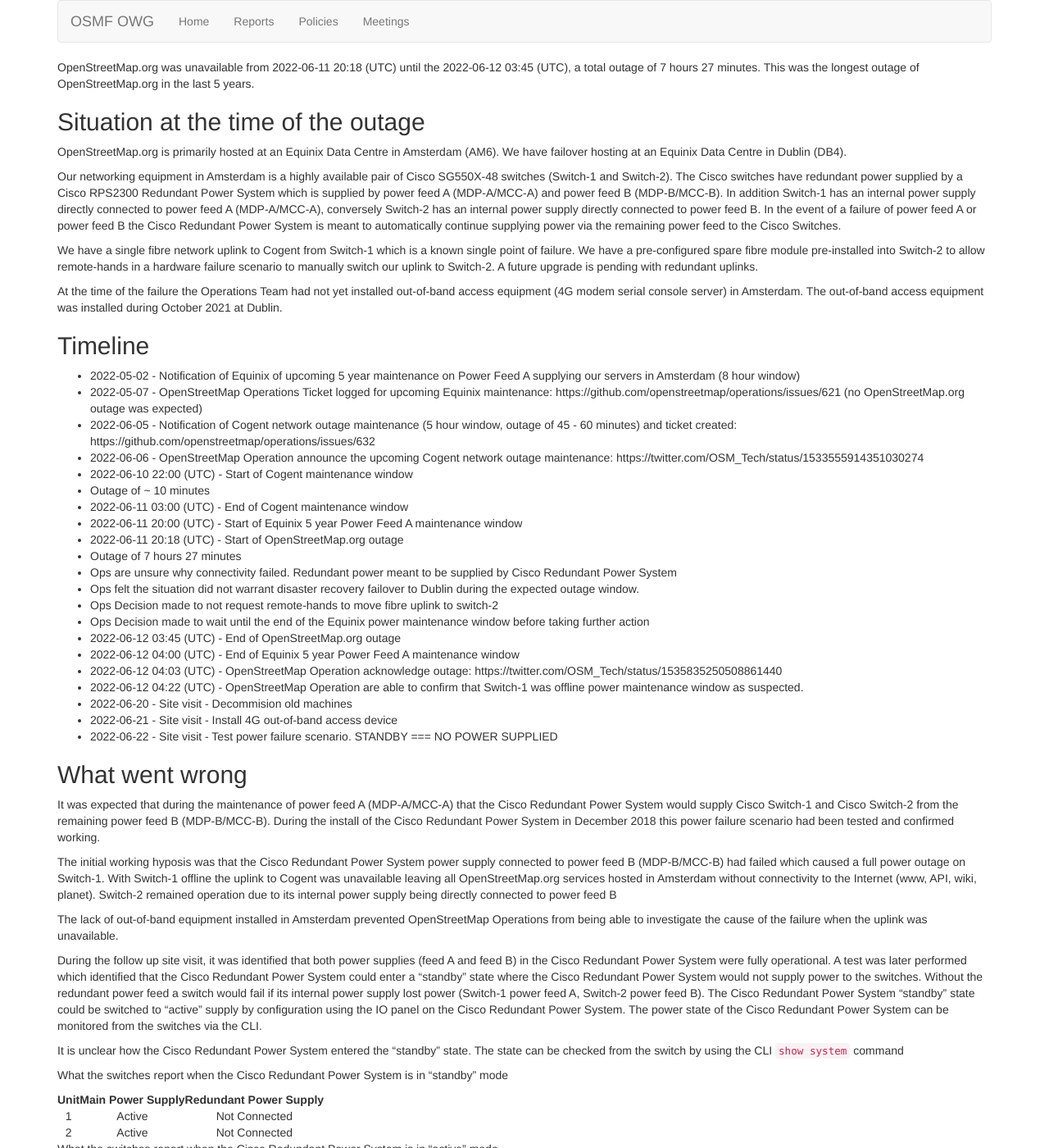
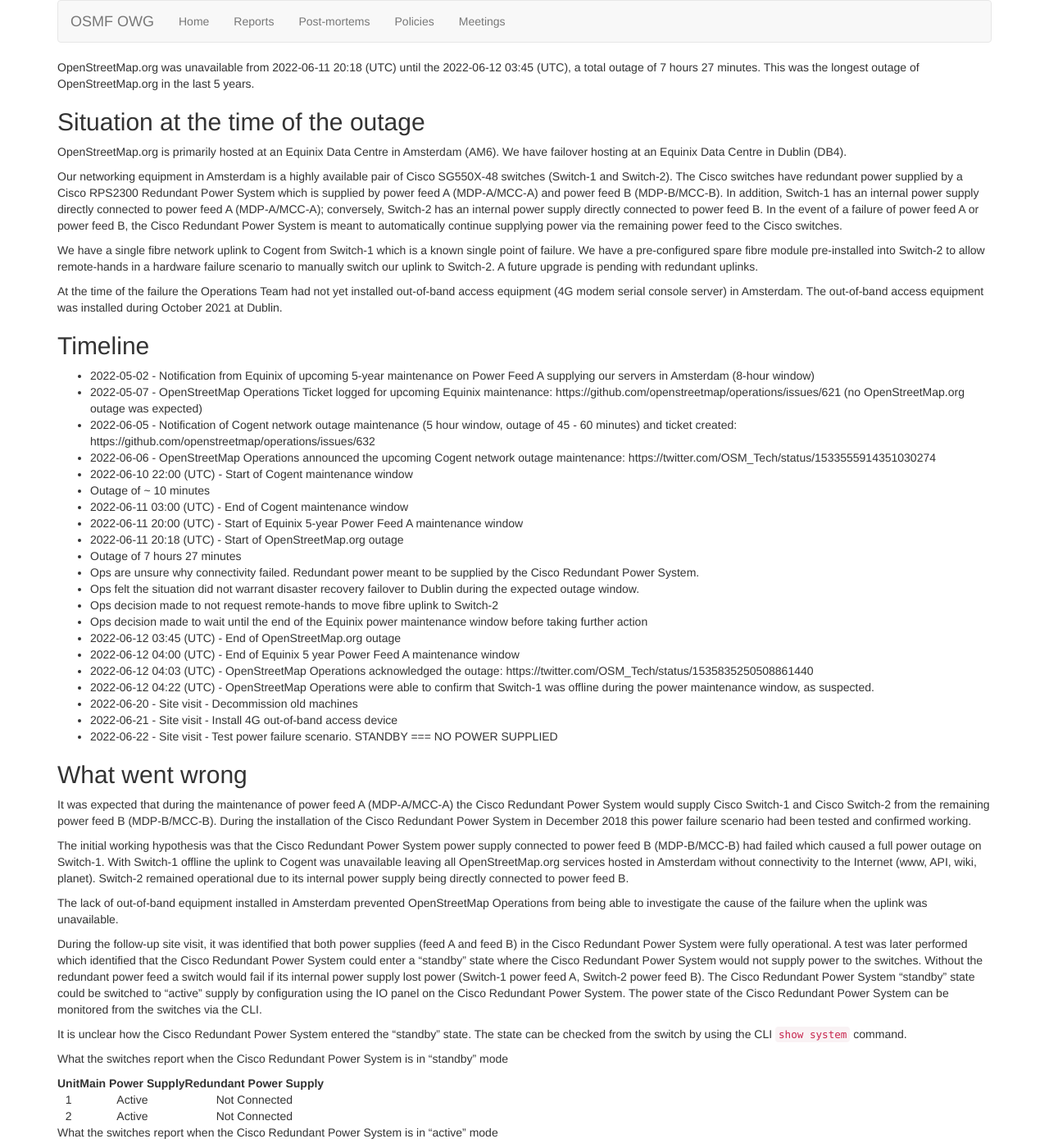
Before and after one commit to openstreetmap/owg-website, a Jekyll site: the page built from 2022/07/20/post-mortem.md, in a window 1280 px wide and 1400 px high. Shown: the whole window at 82% size. Built offline with Jekyll 4.4.1, drawn with Linux system fonts in a browser that asks for light colours; some of the changed text lies outside the part shown.

Commit message:
Add post-mortems section. Minor copy edits of Post-Mortems

```diff
--- a/2022/07/20/post-mortem.md
+++ b/2022/07/20/post-mortem.md
@@ -8,7 +10,7 @@
 
 OpenStreetMap.org is primarily hosted at an Equinix Data Centre in Amsterdam (AM6). We have failover hosting at an Equinix Data Centre in Dublin (DB4).
 
-Our networking equipment in Amsterdam is a highly available pair of Cisco SG550X-48 switches (Switch-1 and Switch-2). The Cisco switches have redundant power supplied by a Cisco RPS2300 Redundant Power System which is supplied by power feed A (MDP-A/MCC-A) and power feed B (MDP-B/MCC-B). In addition Switch-1 has an internal power supply directly connected to power feed A (MDP-A/MCC-A), conversely Switch-2 has an internal power supply directly connected to power feed B.  In the event of a failure of power feed A or power feed B the Cisco Redundant Power System is meant to automatically continue supplying power via the remaining power feed to the Cisco Switches.
+Our networking equipment in Amsterdam is a highly available pair of Cisco SG550X-48 switches (Switch-1 and Switch-2). The Cisco switches have redundant power supplied by a Cisco RPS2300 Redundant Power System which is supplied by power feed A (MDP-A/MCC-A) and power feed B (MDP-B/MCC-B). In addition, Switch-1 has an internal power supply directly connected to power feed A (MDP-A/MCC-A); conversely, Switch-2 has an internal power supply directly connected to power feed B. In the event of a failure of power feed A or power feed B, the Cisco Redundant Power System is meant to automatically continue supplying power via the remaining power feed to the Cisco switches.
 
 We have a single fibre network uplink to Cogent from Switch-1 which is a known single point of failure. We have a pre-configured spare fibre module pre-installed into Switch-2 to allow remote-hands in a hardware failure scenario to manually switch our uplink to Switch-2. A future upgrade is pending with redundant uplinks.
 
@@ -16,39 +18,39 @@
 
 ## Timeline
 
-- 2022-05-02 - Notification of Equinix of upcoming 5 year maintenance on Power Feed A supplying our servers in Amsterdam (8 hour window)
+- 2022-05-02 - Notification from Equinix of upcoming 5-year maintenance on Power Feed A supplying our servers in Amsterdam (8-hour window)
 - 2022-05-07 - OpenStreetMap Operations Ticket logged for upcoming Equinix maintenance: https://github.com/openstreetmap/operations/issues/621 (no OpenStreetMap.org outage was expected)
 - 2022-06-05 - Notification of Cogent network outage maintenance (5 hour window, outage of 45 - 60 minutes) and ticket created: https://github.com/openstreetmap/operations/issues/632
-- 2022-06-06 - OpenStreetMap Operation announce the upcoming Cogent network outage maintenance: https://twitter.com/OSM_Tech/status/1533555914351030274
+- 2022-06-06 - OpenStreetMap Operations announced the upcoming Cogent network outage maintenance: https://twitter.com/OSM_Tech/status/1533555914351030274
 - 2022-06-10 22:00 (UTC) - Start of Cogent maintenance window
 - Outage of ~ 10 minutes
 - 2022-06-11 03:00 (UTC) - End of Cogent maintenance window
-- 2022-06-11 20:00 (UTC) - Start of Equinix 5 year Power Feed A maintenance window
+- 2022-06-11 20:00 (UTC) - Start of Equinix 5-year Power Feed A maintenance window
 - 2022-06-11 20:18 (UTC) - Start of OpenStreetMap.org outage
 - Outage of 7 hours 27 minutes
-- Ops are unsure why connectivity failed. Redundant power meant to be supplied by Cisco Redundant Power System
+- Ops are unsure why connectivity failed. Redundant power meant to be supplied by the Cisco Redundant Power System.
 - Ops felt the situation did not warrant disaster recovery failover to Dublin during the expected outage window.
-- Ops Decision made to not request remote-hands to move fibre uplink to switch-2
-- Ops Decision made to wait until the end of the Equinix power maintenance window before taking further action
+- Ops decision made to not request remote-hands to move fibre uplink to Switch-2
+- Ops decision made to wait until the end of the Equinix power maintenance window before taking further action
 - 2022-06-12 03:45 (UTC) - End of OpenStreetMap.org outage
 - 2022-06-12 04:00 (UTC) - End of Equinix 5 year Power Feed A maintenance window
-- 2022-06-12 04:03 (UTC) - OpenStreetMap Operation acknowledge outage: https://twitter.com/OSM_Tech/status/1535835250508861440
-- 2022-06-12 04:22 (UTC) - OpenStreetMap Operation are able to confirm that Switch-1 was offline power maintenance window as suspected.
-- 2022-06-20 - Site visit - Decommision old machines
+- 2022-06-12 04:03 (UTC) - OpenStreetMap Operations acknowledged the outage: https://twitter.com/OSM_Tech/status/1535835250508861440
+- 2022-06-12 04:22 (UTC) - OpenStreetMap Operations were able to confirm that Switch-1 was offline during the power maintenance window, as suspected.
+- 2022-06-20 - Site visit - Decommission old machines
 - 2022-06-21 - Site visit - Install 4G out-of-band access device
 - 2022-06-22 - Site visit - Test power failure scenario. STANDBY === NO POWER SUPPLIED
 
 ## What went wrong
 
-It was expected that during the maintenance of power feed A (MDP-A/MCC-A) that the Cisco Redundant Power System would supply Cisco Switch-1 and Cisco Switch-2 from the remaining power feed B (MDP-B/MCC-B). During the install of the Cisco Redundant Power System in December 2018 this power failure scenario had been tested and confirmed working.
+It was expected that during the maintenance of power feed A (MDP-A/MCC-A) the Cisco Redundant Power System would supply Cisco Switch-1 and Cisco Switch-2 from the remaining power feed B (MDP-B/MCC-B). During the installation of the Cisco Redundant Power System in December 2018 this power failure scenario had been tested and confirmed working.
 
-The initial working hyposis was that the Cisco Redundant Power System power supply connected to power feed B (MDP-B/MCC-B) had failed which caused a full power outage on Switch-1. With Switch-1 offline the uplink to Cogent was unavailable leaving all OpenStreetMap.org services hosted in Amsterdam without connectivity to the Internet (www, API, wiki, planet). Switch-2 remained operation due to its internal power supply being directly connected to power feed B
+The initial working hypothesis was that the Cisco Redundant Power System power supply connected to power feed B (MDP-B/MCC-B) had failed which caused a full power outage on Switch-1. With Switch-1 offline the uplink to Cogent was unavailable leaving all OpenStreetMap.org services hosted in Amsterdam without connectivity to the Internet (www, API, wiki, planet). Switch-2 remained operational due to its internal power supply being directly connected to power feed B.
 
 The lack of out-of-band equipment installed in Amsterdam prevented OpenStreetMap Operations from being able to investigate the cause of the failure when the uplink was unavailable.
 
-During the follow up site visit, it was identified that both power supplies (feed A and feed B) in the Cisco Redundant Power System were fully operational. A test was later performed which identified that the Cisco Redundant Power System could enter a "standby" state where the Cisco Redundant Power System would not supply power to the switches. Without the redundant power feed a switch would fail if its internal power supply lost power (Switch-1 power feed A, Switch-2 power feed B). The Cisco Redundant Power System "standby" state could be switched to "active" supply by configuration using the IO panel on the Cisco Redundant Power System. The power state of the Cisco Redundant Power System can be monitored from the switches via the CLI.
+During the follow-up site visit, it was identified that both power supplies (feed A and feed B) in the Cisco Redundant Power System were fully operational. A test was later performed which identified that the Cisco Redundant Power System could enter a "standby" state where the Cisco Redundant Power System would not supply power to the switches. Without the redundant power feed a switch would fail if its internal power supply lost power (Switch-1 power feed A, Switch-2 power feed B). The Cisco Redundant Power System "standby" state could be switched to "active" supply by configuration using the IO panel on the Cisco Redundant Power System. The power state of the Cisco Redundant Power System can be monitored from the switches via the CLI.
 
-It is unclear how the Cisco Redundant Power System entered the "standby" state. The state can be checked from the switch by using the CLI `show system` command
+It is unclear how the Cisco Redundant Power System entered the "standby" state. The state can be checked from the switch by using the CLI `show system` command.
 
 What the switches report when the Cisco Redundant Power System is in "standby" mode
 
@@ -75,7 +77,7 @@
 
 4. During the 20/21/22 June 2022 site visit out-of-band access equipment (4G modem serial console server) with dual power feeds was installed. https://github.com/openstreetmap/operations/issues/655
 
-5. As of 19 July 2022 the installation of redundant uplinks is still pending. The OpenStreetMap Operations team continue to follow-up.
+5. As of 19 July 2022 the installation of redundant uplinks is still pending. The OpenStreetMap Operations team continue to follow up.
 
 6. Make site failover easier, less manual, and lower risk. It is currently an error-prone manual process. https://github.com/openstreetmap/operations/issues/635
 
@@ -89,4 +91,4 @@
 
 If you rely on OpenStreetMap, or just enjoy using it or mapping, please help us achieve these goals. Network equipment, bandwidth, hosting, servers, staffing and operations are expensive, and you can help us with a [donation](https://donate.openstreetmap.org) or by [becoming an individual or corporate member](https://wiki.osmfoundation.org/wiki/Membership).
 
-The [Operations Working Group](https://operations.osmfoundation.org/) is always looking for volunteer knowledgeable system and network admins.
+The [Operations Working Group](https://operations.osmfoundation.org/) is always looking for volunteer, knowledgeable system and network admins.
--- a/_layouts/default.html
+++ b/_layouts/default.html
@@ -37,6 +37,7 @@
           <ul class="nav navbar-nav">
             <li><a href="{{ site.baseurl }}/">Home</a></li>
             <li><a href="{{ site.baseurl }}/reports/">Reports</a></li>
+            <li><a href="{{ site.baseurl }}/post-mortems/">Post-mortems</a></li>
             <li><a href="{{ site.baseurl }}/policies/">Policies</a></li>
             <li><a href="{{ site.baseurl }}/meetings/">Meetings</a></li>
           </ul>
```
Also changed, not shown: other parts of 2022/07/20/post-mortem.md (+3 -1 lines), 2025/02/15/post-mortem.md (+12 -10 lines), 2025/07/11/post-mortem.md (+14 -11 lines).
